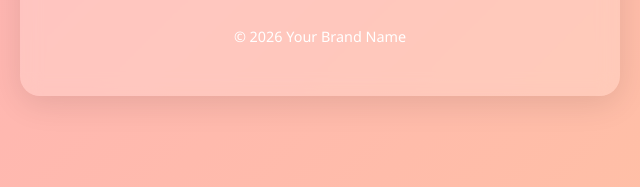
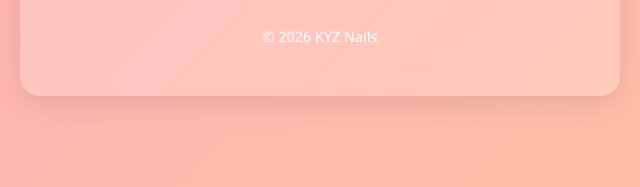
Before and after one commit to MZNProduction/KYZ_Nails, a plain HTML site: page index.html in a window 1280 px wide. Shown: the part 476-663 px from the top of the page, 320-960 px from the left. Drawn offline with Linux system fonts and the light colour scheme.

Commit message:
Update footer brand name to 'KYZ Nails'

```diff
--- a/index.html
+++ b/index.html
@@ -68,7 +68,7 @@
             <p>Ετοιμάζουμε κάτι όμορφο για εσάς. <br> Μείνετε συντονισμένοι!</p>
 
             <div class="footer">
-                &copy; 2026 Your Brand Name
+                &copy; 2026 KYZ Nails
             </div>
         </div>
     </div>
```
